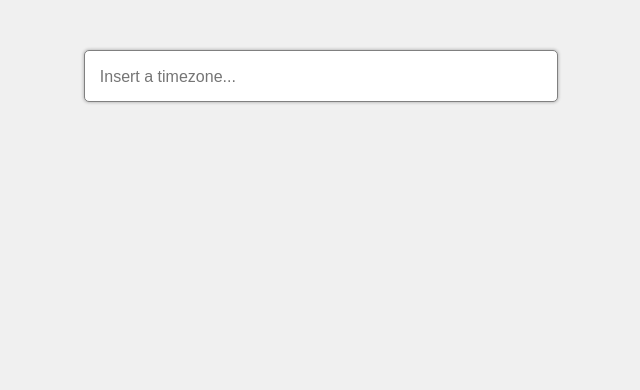
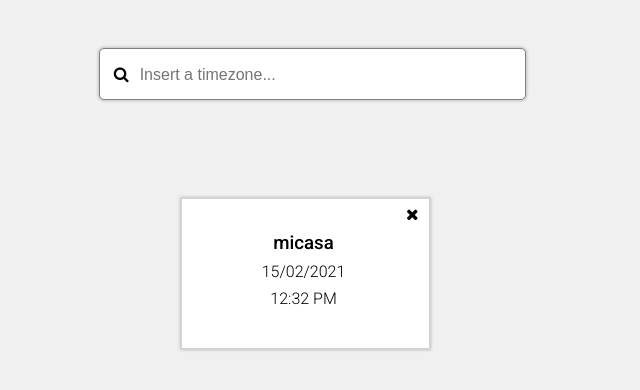
Before and after one commit to samuelfagundez/psf-coderio-interview-frontend, a React (Create React App) app: page / in a window 1280 px wide. Shown: the top 390 px of the page, without its empty margins (335-975 px from the left). Built offline with nearby package versions, Linux system fonts and the light colour scheme.

Commit message:
Including icons

```diff
--- a/src/client/components/Timezones/Box.tsx
+++ b/src/client/components/Timezones/Box.tsx
@@ -6,6 +6,8 @@ const Box = (props: { timezone: Timezone}) => {
 
     return (
         <div className="boxContainer">
+            <i className="fa fa-times icon"></i>
+            <div className="boxDataContainer">
                 <h3 className="boxH3">
                     {props.timezone.name}
                 </h3>
@@ -16,6 +18,7 @@ const Box = (props: { timezone: Timezone}) => {
                     {props.timezone.timezone.time}
                 </h4>
             </div>
+        </div>
     )
 }
 
--- a/src/client/components/Timezones/Searchbar.tsx
+++ b/src/client/components/Timezones/Searchbar.tsx
@@ -6,6 +6,7 @@ const Searchbar = (props: { timezones: Timezone[] }) => {
 
     return (
         <div className="searchBarContainer">
+            <i className="fa fa-search icon"></i>
             <input placeholder="Insert a timezone..." className="inputTimezone" />
         </div>
     )
--- a/src/client/css/Timezones/BoxStyles.css
+++ b/src/client/css/Timezones/BoxStyles.css
@@ -1,14 +1,23 @@
 .boxContainer {
   width: 230px;
-  height: 120px;
+  height: 135px;
   background: white;
   border: 1px solid lightgray;
+  box-shadow: 0px 0px 3px 1px rgba(0,0,0,0.2);
   display: flex;
   flex-direction: column;
-  justify-content: center;
+  align-items: flex-end;
+  padding: 7px 10px 7px 7px;
+
+}
+
+.boxDataContainer {
+  display: flex;
+  width: 100%;
+  height: 100%;
+  flex-direction: column;
   align-items: center;
-  padding: 20px 0px;
-  box-shadow: 0px 0px 3px 1px rgba(0,0,0,0.2);
+  margin-top: 10px;
 }
 
 .boxH3 {
@@ -25,6 +34,10 @@
   margin-bottom: 8px;
 }
 
+.fa-times {
+    cursor: pointer;
+}
+
 @media only screen and (max-width: 767px) {
   .Icon {
     width: 30px;
--- a/src/client/css/Timezones/SearchbarStyles.css
+++ b/src/client/css/Timezones/SearchbarStyles.css
@@ -2,6 +2,8 @@
     height: 48px;
     width: 35%;
     margin-bottom: 100px;
+    display: flex;
+    align-items: center;
 }
 
 .inputTimezone {
@@ -9,7 +11,7 @@
     height: 100%;
     background: white;
     margin: 0;
-    padding: 1px 15px;
+    padding: 1px 15px 1px 40px;
     border-radius: 5px;
     border: 1px solid gray;
     font-size: 19px;
@@ -25,6 +27,11 @@
     outline: none !important;
 }
 
+.fa-search {
+    position: relative;
+    left: 30px;
+}
+
 @media only screen and (max-width: 767px) {
   .Icon {
     width: 30px;
--- a/src/client/pages/Timezones/index.tsx
+++ b/src/client/pages/Timezones/index.tsx
@@ -7,7 +7,7 @@ import '../../css/Timezones/PageStyles.css'
 const Timezones = () => {
 
     const [timezones, setTimezones] = useState<Timezone[]>([])
-    const [selectedTimezones, setSelectedTimezones] = useState<Timezone[]>([])
+    const [selectedTimezones, setSelectedTimezones] = useState<Timezone[]>([{name: 'micasa', timezone: { date: '15/02/2021', time: '12:32 PM'}}])
 
     return (
         <>
```
Lines whose indentation alone changed are shown as unchanged.
